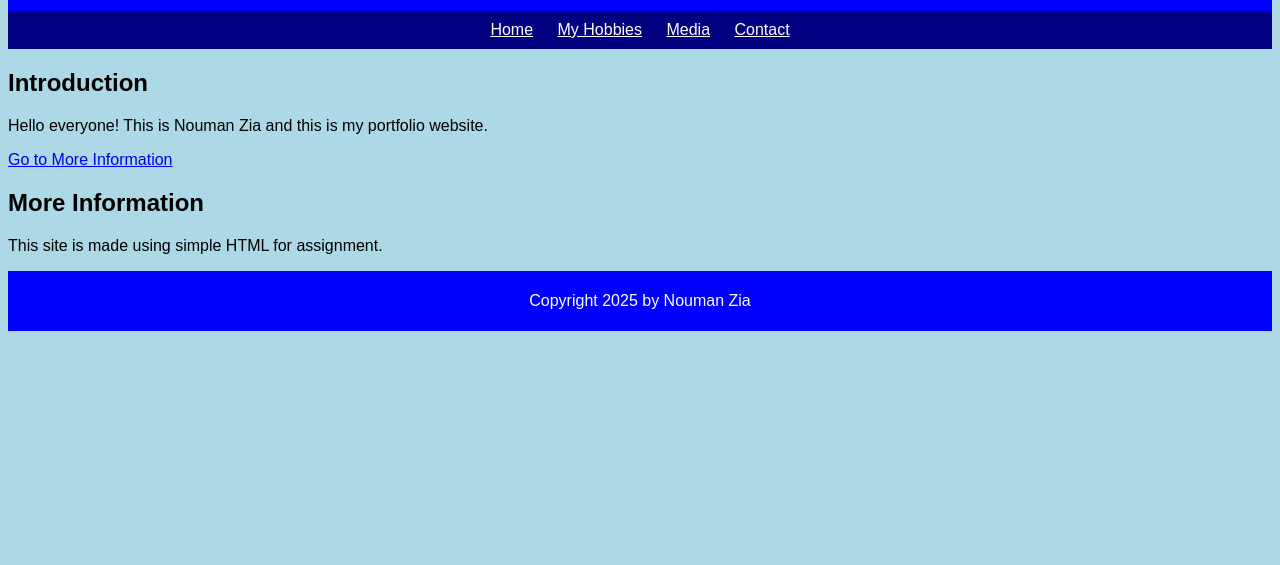
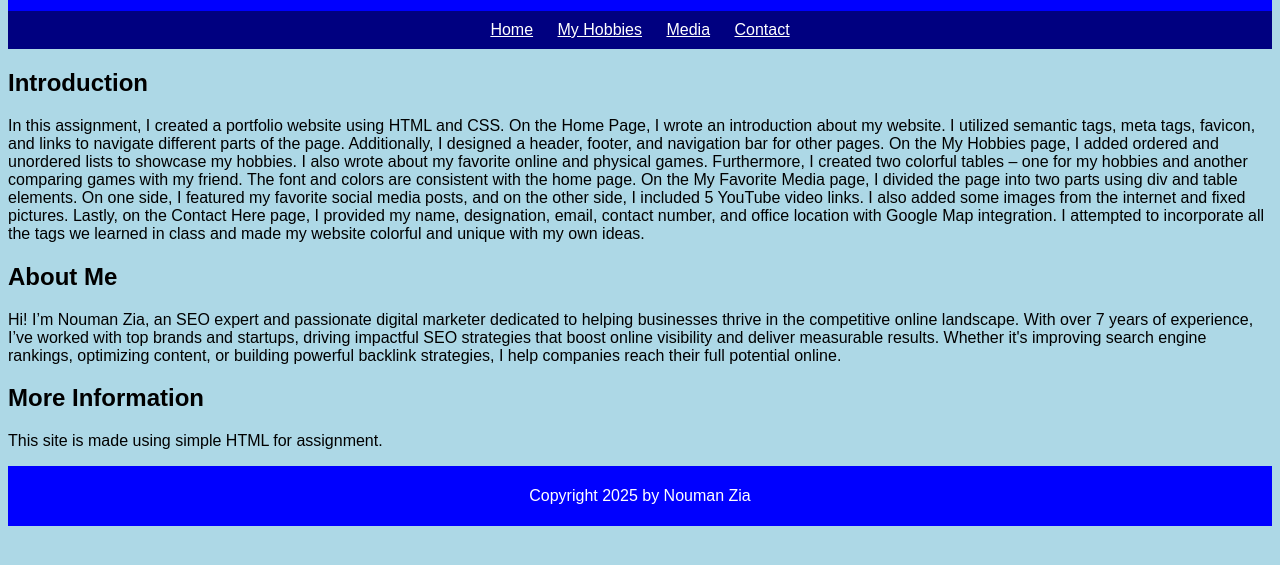
Before and after one commit to nouman109/Noman-Web-Engineering-Assignment-No.-1, a plain HTML site: page index.html in a window 1280 px wide. Shown: the part 97-662 px from the top of the page. Drawn offline with Linux system fonts and the light colour scheme.

Commit message:
Update index.html

```diff
--- a/index.html
+++ b/index.html
@@ -29,8 +29,19 @@ nav a{color:white;margin:10px;}
 </nav>
 
 <h2> Introduction </h2>
-<p> Hello everyone! This is Nouman Zia and this is my portfolio website. </p>
-<a href="#moreinfo">Go to More Information</a>
+<p> In this assignment, I created a portfolio website using HTML and CSS. On the Home Page, I wrote an introduction about my website. I utilized semantic tags, meta tags, favicon, and links to navigate different parts of the page. Additionally, I designed a header, footer, and navigation bar for other pages.
+
+On the My Hobbies page, I added ordered and unordered lists to showcase my hobbies. I also wrote about my favorite online and physical games. Furthermore, I created two colorful tables – one for my hobbies and another comparing games with my friend. The font and colors are consistent with the home page.
+
+On the My Favorite Media page, I divided the page into two parts using div and table elements. On one side, I featured my favorite social media posts, and on the other side, I included 5 YouTube video links. I also added some images from the internet and fixed pictures.
+
+Lastly, on the Contact Here page, I provided my name, designation, email, contact number, and office location with Google Map integration. I attempted to incorporate all the tags we learned in class and made my website colorful and unique with my own ideas. </p>
+
+<h2 id="moreinfo">About Me</h2>
+
+<p>Hi! I’m Nouman Zia, an SEO expert and passionate digital marketer dedicated to helping businesses thrive in the competitive online landscape.
+
+With over 7 years of experience, I’ve worked with top brands and startups, driving impactful SEO strategies that boost online visibility and deliver measurable results. Whether it's improving search engine rankings, optimizing content, or building powerful backlink strategies, I help companies reach their full potential online.</p>
 
 <h2 id="moreinfo">More Information</h2>
 <p> This site is made using simple HTML for assignment. </p>
```
